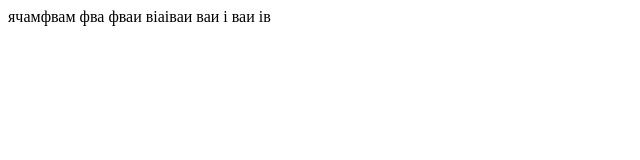
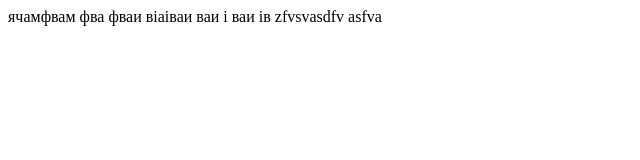
Before and after one commit to rostnosovskoy/r, a plain HTML site: page index.html in a window 1280 px wide. Shown: the whole page, without its empty margins (0-640 px from the left). Drawn offline with Linux system fonts and the light colour scheme.

Commit message:
3 commit

```diff
--- a/index.html
+++ b/index.html
@@ -14,5 +14,7 @@
 ваи
 ів
 <a href="index.html"></a>
+zfvsvasdfv
+asfva
 </body>
 </html>
```
